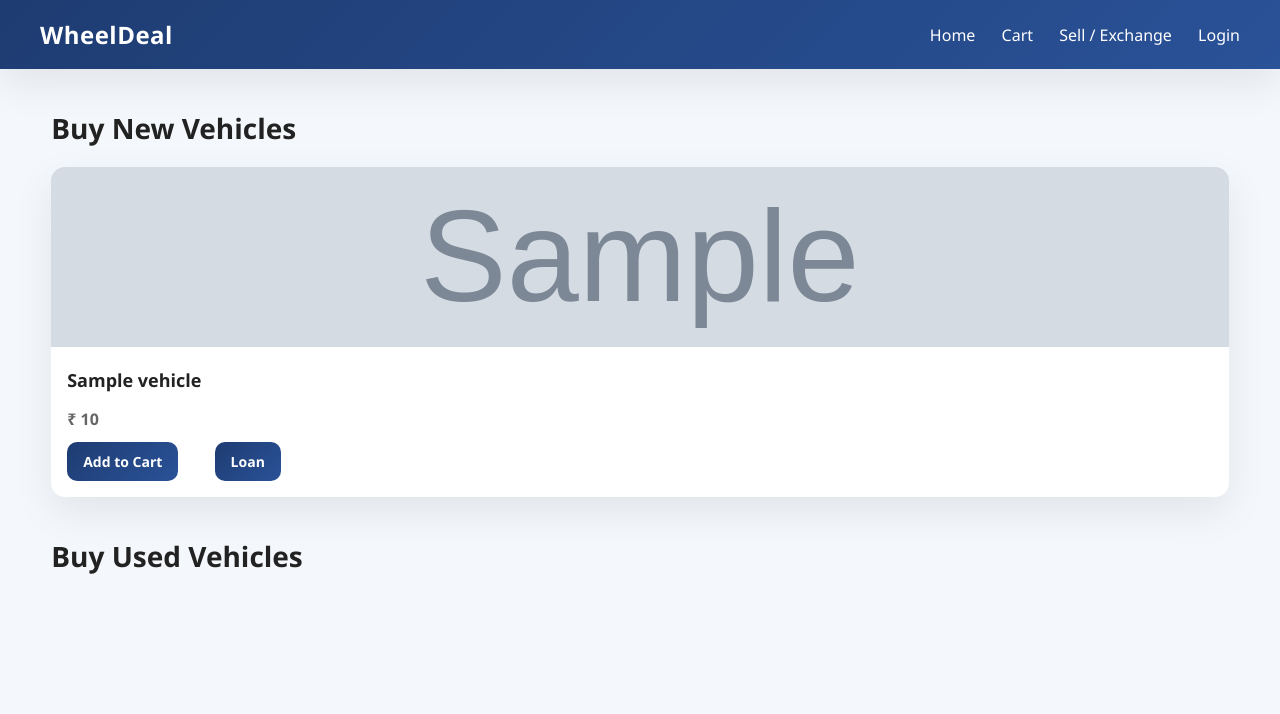
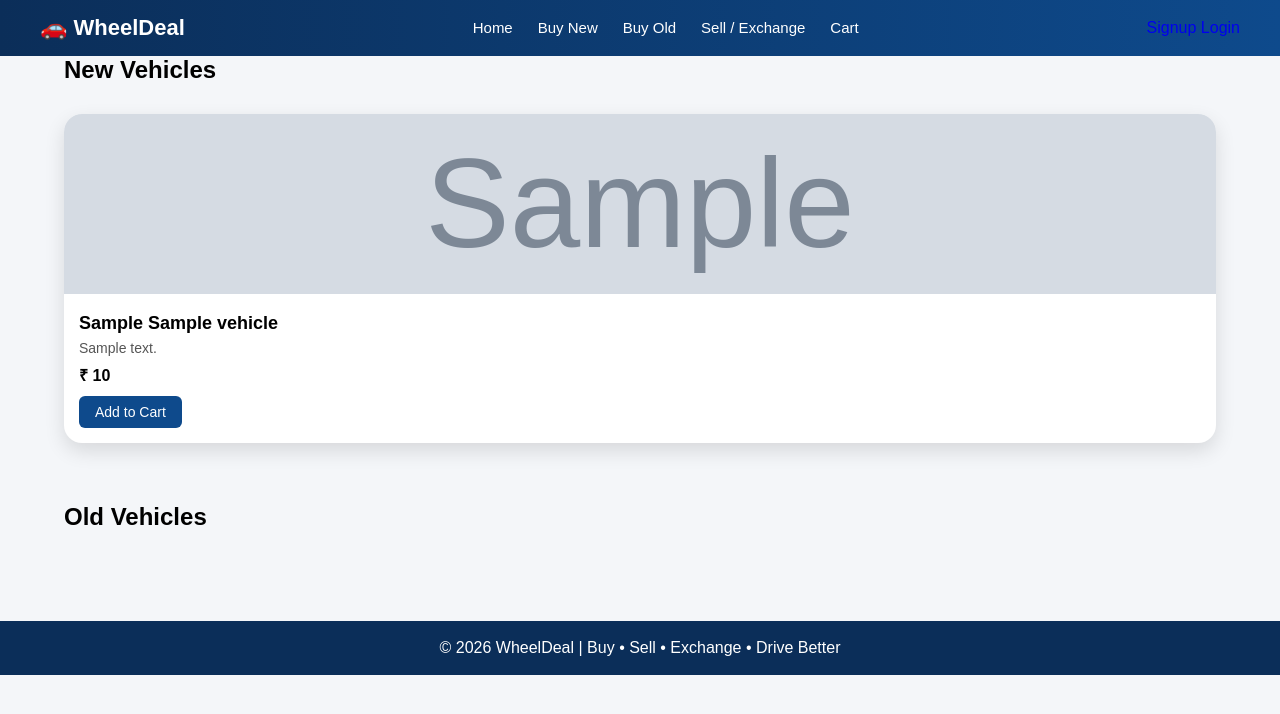
Before and after one commit to Jeevabharathi-16/WheelDeal, a Django app: page / in a window 1280 px wide. Shown: the top 714 px of the page. Run offline with Django 5.2, Linux system fonts and the light colour scheme; tables that the repository leaves empty hold one stand-in row (values such as "Sample post"); grey boxes marked "Sample" are stand-in pictures.

Commit message:
updated project

```diff
--- a/cars/urls.py
+++ b/cars/urls.py
@@ -1,20 +1,3 @@
-# from django.urls import path
-# from .views import *
-
-# urlpatterns = [
-#     path('', home, name='home'),
-
-#     path('cart/', cart, name='cart'),
-#     path('add/<int:id>/', add_to_cart),
-
-#     path('sell/', sell_exchange, name='sell'),
-#     path('loan/<int:id>/', loan),
-
-#     path('signup/', signup, name='signup'),
-#     path('login/', user_login, name='login'),
-#     path('logout/', user_logout),
-# ]
-
 from django.urls import path
 from .views import *
 
@@ -24,6 +7,8 @@
     path('add/<int:id>/', add_to_cart, name='add'),
     path('cart/', cart, name='cart'),
     path('remove/<int:id>/', remove_cart, name='remove'),
+    path('increase/<int:id>/', increase, name='increase'),
+    path('decrease/<int:id>/', decrease, name='decrease'),
 
     path('sell/', sell_exchange, name='sell'),
     path('loan/<int:id>/', loan, name='loan'),
@@ -31,10 +16,4 @@
     path('signup/', signup, name='signup'),
     path('login/', user_login, name='login'),
     path('logout/', user_logout, name='logout'),
-
-
-
-    path('increase/<int:id>/', increase_qty, name='increase'),
-    path('decrease/<int:id>/', decrease_qty, name='decrease'),
-
 ]
--- a/cars/views.py
+++ b/cars/views.py
@@ -1,105 +1,19 @@
-# from django.shortcuts import render, redirect
-# from .models import *
-# from django.contrib.auth import authenticate, login, logout
-# from django.contrib.auth.models import User
-
-# def home(request):
-#     old = Vehicle.objects.filter(condition='old')
-#     new = Vehicle.objects.filter(condition='new')
-#     return render(request,'home.html',{'old':old,'new':new})
-
-
-# def add_to_cart(request,id):
-#     if not request.user.is_authenticated:
-#         return redirect('login')
-
-#     v = Vehicle.objects.get(id=id)
-#     Cart.objects.create(user=request.user, vehicle=v)
-#     return redirect('cart')
-
-
-# def cart(request):
-#     c = Cart.objects.filter(user=request.user)
-#     return render(request,'cart.html',{'cart':c})
-
-
-# def sell_exchange(request):
-#     if not request.user.is_authenticated:
-#         return redirect('login')
-
-#     if request.method=='POST':
-#         SellExchange.objects.create(
-#             user=request.user,
-#             vehicle_type=request.POST['type'],
-#             model=request.POST['model'],
-#             year=request.POST['year'],
-#             price=request.POST['price'],
-#             exchange=True if 'exchange' in request.POST else False
-#         )
-#         return redirect('home')
-#     return render(request,'sell.html')
-
-
-# def loan(request,id):
-#     if not request.user.is_authenticated:
-#         return redirect('login')
-
-#     v = Vehicle.objects.get(id=id)
-#     if request.method=='POST':
-#         LoanRequest.objects.create(
-#             user=request.user,
-#             vehicle=v,
-#             amount=request.POST['amount'],
-#             tenure=request.POST['tenure'],
-#             contact=request.POST['contact']
-#         )
-#         return redirect('home')
-#     return render(request,'loan.html',{'v':v})
-
-
-# # ---------- AUTH ----------
-
-# def signup(request):
-#     if request.method=='POST':
-#         User.objects.create_user(
-#             username=request.POST['username'],
-#             password=request.POST['password']
-#         )
-#         return redirect('login')
-#     return render(request,'signup.html')
-
-
-# def user_login(request):
-#     if request.method=='POST':
-#         u = authenticate(
-#             username=request.POST['username'],
-#             password=request.POST['password']
-#         )
-#         if u:
-#             login(request,u)
-#             return redirect('home')
-#     return render(request,'login.html')
-
-
-# def user_logout(request):
-#     logout(request)
-#     return redirect('login')
-
-
 from django.shortcuts import render, redirect
 from django.contrib.auth import authenticate, login, logout
 from django.contrib.auth.models import User
-from .models import *
+from .models import Vehicle, SellExchange, LoanRequest
 
 
 # ---------- HOME ----------
 def home(request):
-    new = Vehicle.objects.filter(condition='new')
-    old = Vehicle.objects.filter(condition='old')
-    return render(request, 'home.html', {'new': new, 'old': old})
+    context = {
+        'new_vehicles': Vehicle.objects.filter(condition='new'),
+        'old_vehicles': Vehicle.objects.filter(condition='old'),
+    }
+    return render(request, 'home.html', context)
 
 
-# ---------- SESSION CART ----------
+# ---------- ADD TO CART ----------
 def add_to_cart(request, id):
     cart = request.session.get('cart', {})
 
@@ -109,11 +23,10 @@
         cart[str(id)] = 1
 
     request.session['cart'] = cart
-    request.session.modified = True
-
     return redirect('cart')
 
 
+# ---------- CART ----------
 def cart(request):
     cart = request.session.get('cart', {})
     items = []
@@ -130,33 +43,45 @@
             'subtotal': subtotal
         })
 
-    return render(request, 'cart.html', {
-        'items': items,
-        'total': total
-    })
+    return render(request, 'cart.html', {'items': items, 'total': total})
 
 
 def remove_cart(request, id):
     cart = request.session.get('cart', {})
-
     if str(id) in cart:
         del cart[str(id)]
-
     request.session['cart'] = cart
     return redirect('cart')
 
 
-# ---------- SELL / EXCHANGE ----------
+def increase(request, id):
+    cart = request.session.get('cart', {})
+    cart[str(id)] = cart.get(str(id), 0) + 1
+    request.session['cart'] = cart
+    return redirect('cart')
+
+
+def decrease(request, id):
+    cart = request.session.get('cart', {})
+    if str(id) in cart:
+        if cart[str(id)] > 1:
+            cart[str(id)] -= 1
+        else:
+            del cart[str(id)]
+    request.session['cart'] = cart
+    return redirect('cart')
+
+
+# ---------- SELL ----------
 def sell_exchange(request):
-    if not request.user.is_authenticated:
-        return redirect('login')
-
     if request.method == 'POST':
         SellExchange.objects.create(
             user=request.user,
             vehicle_type=request.POST['type'],
+            brand=request.POST['brand'],
             model=request.POST['model'],
             year=request.POST['year'],
+            description=request.POST['description'],
             price=request.POST['price'],
             exchange=True if 'exchange' in request.POST else False
         )
@@ -167,9 +92,6 @@
 
 # ---------- LOAN ----------
 def loan(request, id):
-    if not request.user.is_authenticated:
-        return redirect('login')
-
     v = Vehicle.objects.get(id=id)
 
     if request.method == 'POST':
@@ -193,7 +115,6 @@
             password=request.POST['password']
         )
         return redirect('login')
-
     return render(request, 'signup.html')
 
 
@@ -205,42 +126,10 @@
         )
         if user:
             login(request, user)
-
-            # OPTIONAL: sync session cart to DB
-            session_cart = request.session.get('cart', {})
-            for vid, qty in session_cart.items():
-                v = Vehicle.objects.get(id=vid)
-                c = Cart.objects.filter(user=user, vehicle=v).first()
-                if c:
-                    c.quantity += qty
-                    c.save()
-                else:
-                    Cart.objects.create(user=user, vehicle=v, quantity=qty)
-
-            request.session['cart'] = {}
             return redirect('home')
-
     return render(request, 'login.html')
 
 
 def user_logout(request):
     logout(request)
     return redirect('login')
-
-
-def increase_qty(request, id):
-    cart = request.session.get('cart', {})
-    if str(id) in cart:
-        cart[str(id)] += 1
-    request.session['cart'] = cart
-    return redirect('cart')
-
-
-def decrease_qty(request, id):
-    cart = request.session.get('cart', {})
-    if str(id) in cart:
-        cart[str(id)] -= 1
-        if cart[str(id)] <= 0:
-            del cart[str(id)]
-    request.session['cart'] = cart
-    return redirect('cart')
--- a/static/style.css
+++ b/static/style.css
@@ -1,196 +1,185 @@
-:root {
-    --primary: #1e3c72;
-    --secondary: #2a5298;
-    --bg: #f4f7fb;
-    --card-bg: #ffffff;
-    --text-dark: #222;
-    --text-light: #666;
-    --radius: 14px;
-    --shadow: 0 15px 40px rgba(0,0,0,0.08);
-}
-
+/* ================= GLOBAL ================= */
 * {
+    margin: 0;
+    padding: 0;
     box-sizing: border-box;
+    font-family: Arial, Helvetica, sans-serif;
 }
 
 body {
-    margin: 0;
-    font-family: "Segoe UI", system-ui, -apple-system, BlinkMacSystemFont, sans-serif;
-    background: var(--bg);
-    color: var(--text-dark);
+    background: #f4f6f9;
+}
+
+a {
+    text-decoration: none;
+}
+
+.container {
+    width: 90%;
+    max-width: 1200px;
+    margin: auto;
 }
 
 /* ================= NAVBAR ================= */
+/* ================= NAVBAR ================= */
 .navbar {
-    background: linear-gradient(135deg, var(--primary), var(--secondary));
-    padding: 18px 40px;
+    background: linear-gradient(to right, #0b2e59, #0e4a8c);
+    padding: 15px 40px;
     display: flex;
+    align-items: center;
     justify-content: space-between;
-    align-items: center;
-    color: #fff;
-    box-shadow: var(--shadow);
 }
 
-.navbar b {
-    font-size: 24px;
-    letter-spacing: 0.5px;
+/* Logo */
+.logo {
+    font-size: 22px;
+    color: white;
+    font-weight: bold;
 }
 
-.navbar a {
-    color: #fff;
-    text-decoration: none;
-    margin-left: 22px;
-    font-weight: 500;
-    position: relative;
+/* Navigation Links */
+.nav-links {
+    display: flex;
+    align-items: center;
+    gap: 25px;
+    list-style: none;     /* removes bullet points */
+    margin: 0;
+    padding: 0;
 }
 
-.navbar a::after {
-    content: "";
-    position: absolute;
-    bottom: -6px;
-    left: 0;
-    width: 0;
-    height: 2px;
-    background: #fff;
+.nav-links li {
+    list-style: none;
+}
+
+.nav-links a {
+    color: white;
+    font-weight: 500;
+    font-size: 15px;
+}
+
+.nav-links a:hover {
+    text-decoration: underline;
+}
+
+/* Login Button */
+.login-btn {
+    background: gold;
+    padding: 8px 18px;
+    border-radius: 20px;
+    color: black;
+    font-weight: bold;
+    white-space: nowrap;
+}
+
+
+/* ================= BUTTON ================= */
+.btn {
+    display: inline-block;
+    background: #0e4a8c;
+    color: white;
+    padding: 8px 16px;
+    border-radius: 6px;
+    margin-top: 10px;
+    font-size: 14px;
+}
+
+.btn:hover {
+    background: #083566;
+}
+
+/* ================= VEHICLE GRID ================= */
+.vehicle-grid {
+    display: grid;
+    grid-template-columns: repeat(auto-fit, minmax(260px, 1fr));
+    gap: 25px;
+    margin-top: 30px;
+}
+
+/* ================= VEHICLE CARD ================= */
+.vehicle-card {
+    background: white;
+    border-radius: 18px;
+    overflow: hidden;
+    box-shadow: 0 8px 20px rgba(0,0,0,0.12);
     transition: 0.3s;
 }
 
-.navbar a:hover::after {
-    width: 100%;
+.vehicle-card:hover {
+    transform: translateY(-5px);
 }
 
-/* ================= CONTAINER ================= */
-.container {
-    width: 92%;
-    max-width: 1300px;
-    margin: auto;
-}
-
-/* ================= TITLES ================= */
-.section-title {
-    margin: 40px 0 20px;
-    font-size: 28px;
-    font-weight: 700;
-}
-
-/* ================= CARD GRID ================= */
-.cards {
-    display: grid;
-    grid-template-columns: repeat(auto-fit, minmax(260px, 1fr));
-    gap: 28px;
-}
-
-/* ================= CARD ================= */
-.card {
-    background: var(--card-bg);
-    border-radius: var(--radius);
-    overflow: hidden;
-    box-shadow: var(--shadow);
-    transition: transform 0.3s, box-shadow 0.3s;
-}
-
-.card:hover {
-    transform: translateY(-8px);
-    box-shadow: 0 20px 50px rgba(0,0,0,0.12);
-}
-
-.card img {
+/* ================= IMAGE FIX ================= */
+.vehicle-card img {
     width: 100%;
     height: 180px;
     object-fit: cover;
 }
 
-.card h3 {
-    margin: 16px;
-    font-size: 18px;
+/* ================= CARD BODY ================= */
+.vehicle-body {
+    padding: 15px;
 }
 
-.card p {
-    margin: 0 16px 12px;
-    color: var(--text-light);
-    font-size: 16px;
-    font-weight: 600;
+.vehicle-body h3 {
+    font-size: 18px;
+    margin-bottom: 6px;
 }
 
-.card .btn {
-    margin: 0 16px 16px;
+.vehicle-body p {
+    font-size: 14px;
+    color: #555;
 }
 
-/* ================= BUTTON ================= */
-.btn {
-    display: inline-block;
-    padding: 10px 16px;
-    background: linear-gradient(135deg, var(--primary), var(--secondary));
-    color: #fff;
-    border-radius: 10px;
-    text-decoration: none;
-    border: none;
-    cursor: pointer;
-    font-size: 14px;
-    font-weight: 600;
-    transition: transform 0.2s, box-shadow 0.2s;
+.price {
+    font-weight: bold;
+    margin-top: 8px;
 }
 
-.btn:hover {
-    transform: scale(1.05);
-    box-shadow: 0 10px 25px rgba(0,0,0,0.2);
+/* ================= CART PAGE ================= */
+.cart-card {
+    margin-bottom: 20px;
 }
 
-/* ================= FORM ================= */
-.form-box {
-    background: var(--card-bg);
-    padding: 35px;
-    width: 380px;
-    margin: 60px auto;
-    border-radius: var(--radius);
-    box-shadow: var(--shadow);
+/* ================= FORMS ================= */
+input, select, textarea {
+    width: 100%;
+    padding: 10px;
+    margin: 8px 0;
+    border-radius: 6px;
+    border: 1px solid #ccc;
 }
 
-.form-box h2 {
-    text-align: center;
-    margin-bottom: 25px;
-    font-size: 22px;
+form button {
+    background: #0e4a8c;
+    color: white;
+    padding: 10px;
+    border: none;
+    border-radius: 6px;
+    cursor: pointer;
 }
 
-/* ================= INPUT ================= */
-input, select {
-    width: 100%;
-    padding: 12px 14px;
-    margin: 12px 0;
-    border-radius: 10px;
-    border: 1px solid #ddd;
-    font-size: 14px;
+form button:hover {
+    background: #083566;
 }
 
-input:focus, select:focus {
-    outline: none;
-    border-color: var(--primary);
-    box-shadow: 0 0 0 3px rgba(30,60,114,0.15);
-}
-
-/* ================= CHECKBOX ================= */
-label {
-    display: flex;
-    align-items: center;
-    gap: 10px;
-    font-size: 14px;
-    margin: 12px 0;
-}
-
-/* ================= CART ================= */
-.card p span {
-    color: var(--primary);
+/* ================= FOOTER ================= */
+.footer {
+    background: #0b2e59;
+    color: white;
+    text-align: center;
+    padding: 18px;
+    margin-top: 60px;
 }
 
 /* ================= RESPONSIVE ================= */
-@media (max-width: 600px) {
+@media (max-width: 768px) {
     .navbar {
-        padding: 15px 20px;
         flex-direction: column;
         gap: 10px;
     }
 
-    .form-box {
-        width: 90%;
+    .nav-links a {
+        display: block;
+        margin: 8px 0;
     }
 }
--- a/template/base.html
+++ b/template/base.html
@@ -7,21 +7,29 @@
 </head>
 <body>
 
-<div class="navbar">
-    <div><b>WheelDeal</b></div>
-    <div>
-        <a href="/">Home</a>
-        <a href="/cart/">Cart</a>
-        <a href="/sell/">Sell / Exchange</a>
-        {% if user.is_authenticated %}
-            <a href="/logout/">Logout</a>
-        {% else %}
-            <a href="/login/">Login</a>
-        {% endif %}
+<!-- NAVBAR -->
+<nav class="navbar">
+    <div class="logo">🚗 WheelDeal</div>
+
+    <ul class="nav-links">
+        <li><a href="/">Home</a></li>
+        <li><a href="#new">Buy New</a></li>
+        <li><a href="#old">Buy Old</a></li>
+        <li><a href="/sell/">Sell / Exchange</a></li>
+        <li><a href="/cart/">Cart</a></li>
+    </ul>
+
+    <div class="nav-btn">
+        <a href="/signup/">Signup</a>
+        <a href="/login/">Login</a>
     </div>
-</div>
+</nav>
 
 {% block content %}{% endblock %}
 
+<footer class="footer">
+    © 2026 WheelDeal | Buy • Sell • Exchange • Drive Better
+</footer>
+
 </body>
 </html>
--- a/template/home.html
+++ b/template/home.html
@@ -1,32 +1,40 @@
-{% extends 'base.html' %}
+{% extends "base.html" %}
 {% block content %}
+
 <div class="container">
 
-<h2 class="section-title">Buy New Vehicles</h2>
-<div class="cards">
-{% for v in new %}
-    <div class="card">
+    <h2 id="new">New Vehicles</h2>
+
+    <div class="vehicle-grid">
+        {% for v in new_vehicles %}
+        <div class="vehicle-card">
             <img src="{{ v.image.url }}">
-        <h3>{{ v.name }}</h3>
-        <p>₹ {{ v.price }}</p>
-        <a href="/add/{{v.id}}/" class="btn">Add to Cart</a>
-        <a href="/loan/{{v.id}}/" class="btn">Loan</a>
+            <div class="vehicle-body">
+                <h3>{{ v.brand }} {{ v.name }}</h3>
+                <p>{{ v.description|truncatechars:90 }}</p>
+                <div class="price">₹ {{ v.price }}</div>
+                <a href="{% url 'add' v.id %}" class="btn">Add to Cart</a>
+            </div>
         </div>
         {% endfor %}
     </div>
 
-<h2 class="section-title">Buy Used Vehicles</h2>
-<div class="cards">
-{% for v in old %}
-    <div class="card">
+    <h2 id="old" style="margin-top:60px;">Old Vehicles</h2>
+
+    <div class="vehicle-grid">
+        {% for v in old_vehicles %}
+        <div class="vehicle-card">
             <img src="{{ v.image.url }}">
-        <h3>{{ v.name }}</h3>
-        <p>₹ {{ v.price }}</p>
-        <a href="/add/{{v.id}}/" class="btn">Add to Cart</a>
-        <a href="/loan/{{v.id}}/" class="btn">Loan</a>
+            <div class="vehicle-body">
+                <h3>{{ v.brand }} {{ v.name }}</h3>
+                <p>{{ v.description|truncatechars:90 }}</p>
+                <div class="price">₹ {{ v.price }}</div>
+                <a href="{% url 'add' v.id %}" class="btn">Add to Cart</a>
+            </div>
         </div>
         {% endfor %}
     </div>
 
 </div>
+
 {% endblock %}
```
Also changed, not shown: cars/models.py (+12 -8 lines), template/cart.html (+10 -6 lines), template/login.html (+11 -8 lines), template/sell.html (+11 -6 lines), template/signup.html (+11 -8 lines), cars/migrations/0002_sellexchange_brand_sellexchange_description_and_more.py (added), cars/migrations/0003_alter_cart_user_alter_sellexchange_brand_and_more.py (added). Lines whose indentation alone changed are shown as unchanged.
